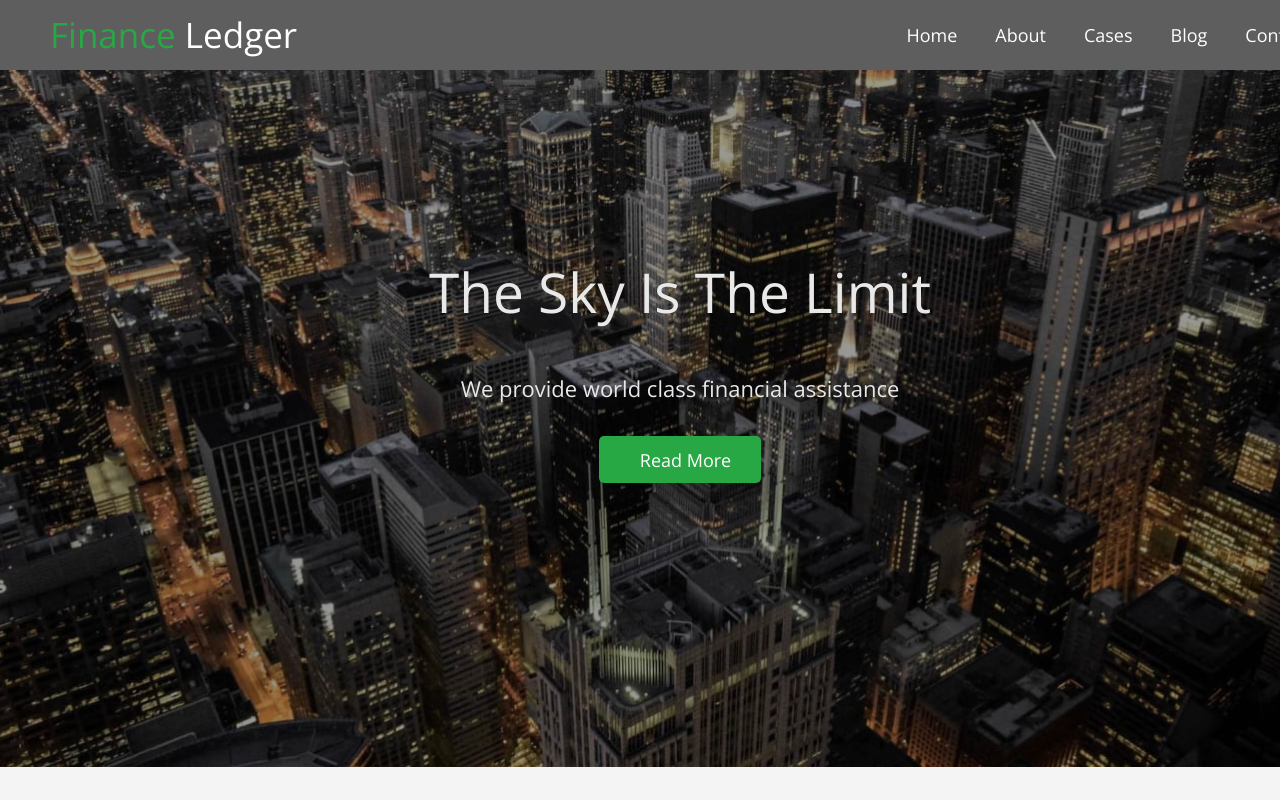
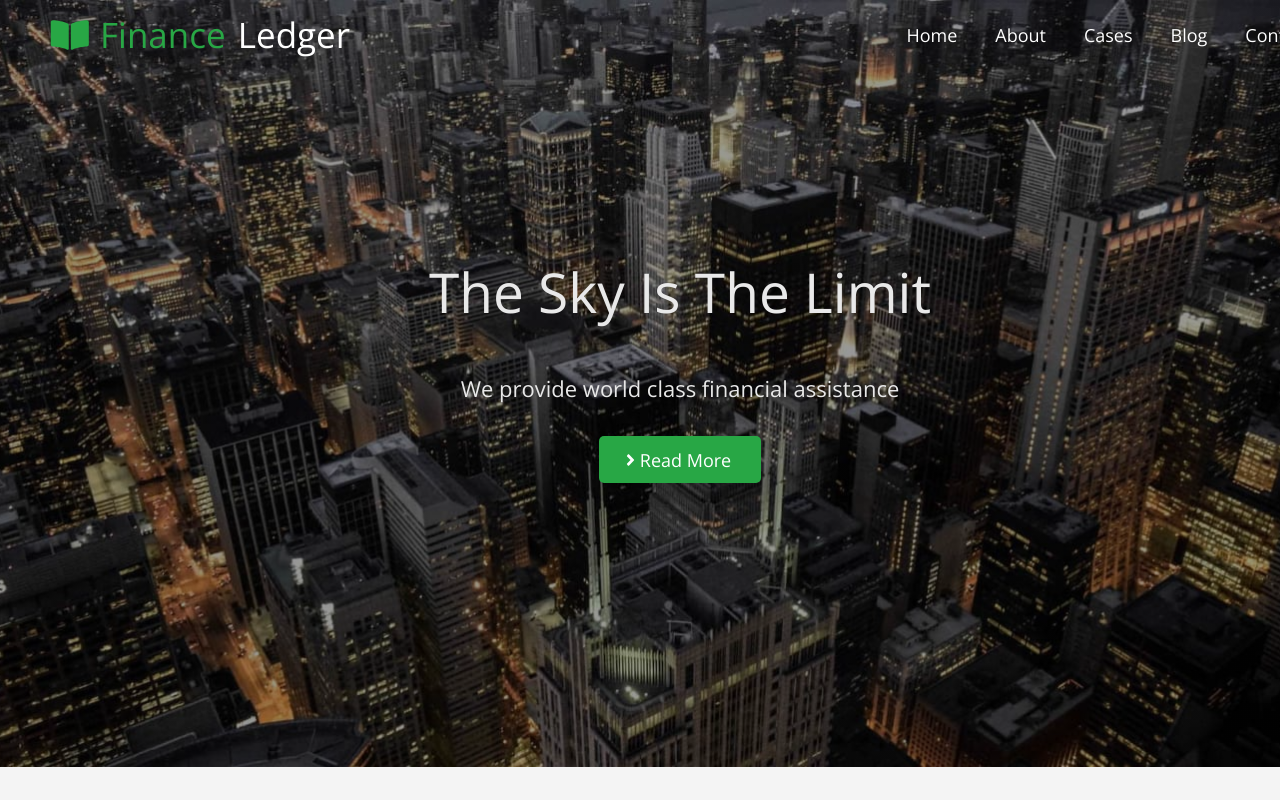
Before and after one commit to KolBa228/comandproject1, a plain HTML site: page index.html in a window 1280 px wide. Shown: the top 800 px of the page. Drawn offline with nearby package versions, Linux system fonts and the light colour scheme.

Commit message:
add img + transition

```diff
--- a/css/styles.css
+++ b/css/styles.css
@@ -74,7 +74,6 @@ button {
 .header {
   position: absolute;
   width: 100%;
-  background-color: #5e5e5e;
   color: var(--secondary-text-color);
 }
 
@@ -89,13 +88,21 @@ button {
 }
 
 .logo {
+  display: flex;
+  align-items: center;
   font-size: 35px;
   line-height: 1.21;
   margin-right: auto;
 }
 
+.logo-icon {
+  fill: var(--accent-color);
+  margin-right: 10px;
+}
+
 .logo > span {
   color: var(--accent-color);
+  margin-right: 12px;
 }
 
 .nav-list {
@@ -113,6 +120,7 @@ button {
   line-height: 1.56;
   padding-top: 21px;
   padding-bottom: 21px;
+  transition: color 250ms cubic-bezier(0.075, 0.82, 0.165, 1);
 }
 
 .nav-link:hover,
@@ -155,12 +163,15 @@ button {
 }
 
 .hero-link {
-  display: inline-block;
+  display: inline-flex;
+  align-items: center;
+  gap: 5px;
   background-color: var(--accent-color);
   border-radius: 5px;
   line-height: 1.56;
   color: var(--secondary-text-color);
-  padding: 10px 30px 9px 41px;
+  padding: 10px 30px 9px 27px;
+  fill: currentColor;
 }
 
 /* About */
--- a/index.html
+++ b/index.html
@@ -32,8 +32,11 @@
     <header class="header">
       <div class="container">
         <nav class="nav">
-          <a class="logo link" href="./index.html"
-            ><span>Finance</span> Ledger</a
+          <a class="logo link" href="./index.html">
+            <svg class="logo-icon" width="40" height="30">
+              <use href="./images/sprite.svg#icon-logo"></use>
+            </svg>
+            <span>Finance</span> Ledger</a
           >
           <ul class="nav-list list">
             <li class="nav-item"><a class="nav-link link" href="">Home</a></li>
@@ -54,7 +57,13 @@
         <div class="container">
           <h1 class="hero-title">The Sky Is The Limit</h1>
           <p class="hero-text">We provide world class financial assistance</p>
-          <a class="hero-link link" href="#">Read More</a>
+          <a class="hero-link link" href="#">
+            <svg class="hero-btn-icon" width="9" height="18">
+              <use href="./images/sprite.svg#icon-arow-right"></use>
+            </svg>
+
+            Read More</a
+          >
         </div>
       </section>
 
```
Also changed, not shown: images/sprite.svg (added).
